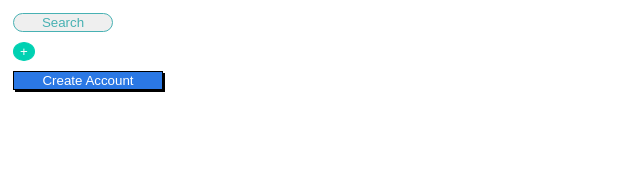
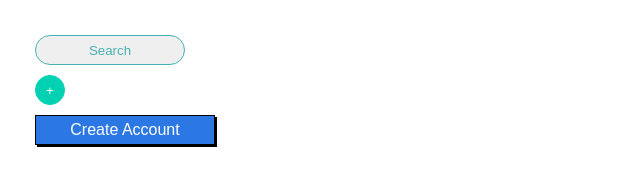
Before and after one commit to Matthew-Luk/Web-Fundamentals-Bootcamp, a plain HTML site: page Luk_Matthew_Button_Up/index.html in a window 1280 px wide. Shown: the whole page, without its empty margins (0-640 px from the left). Drawn offline with Linux system fonts and the light colour scheme.

Commit message:
update CSS to match assignment

```diff
--- a/Luk_Matthew_Button_Up/style.css
+++ b/Luk_Matthew_Button_Up/style.css
@@ -1,9 +1,15 @@
+body{
+    margin: 30px 0px 0px 30px;
+}
+
 #box-1 {
     color: #48b1b3;
     border: 1px solid #48b1b3;
     border-radius: 25px;
     width: 100px;
     margin: 5px;
+    height: 30px;
+    width: 150px;
 }
 
 #box-2 {
@@ -12,6 +18,8 @@
     border: 1px solid #00d1b2;
     border-radius: 50%;
     margin: 5px;
+    height: 30px;
+    width: 30px;
 }
 
 #box-3 {
@@ -21,4 +29,7 @@
     width: 150px;
     box-shadow: 2px 2px black;
     margin: 5px;
+    height: 30px;
+    width: 180px;
+    font-size: 100%;
 }
```
